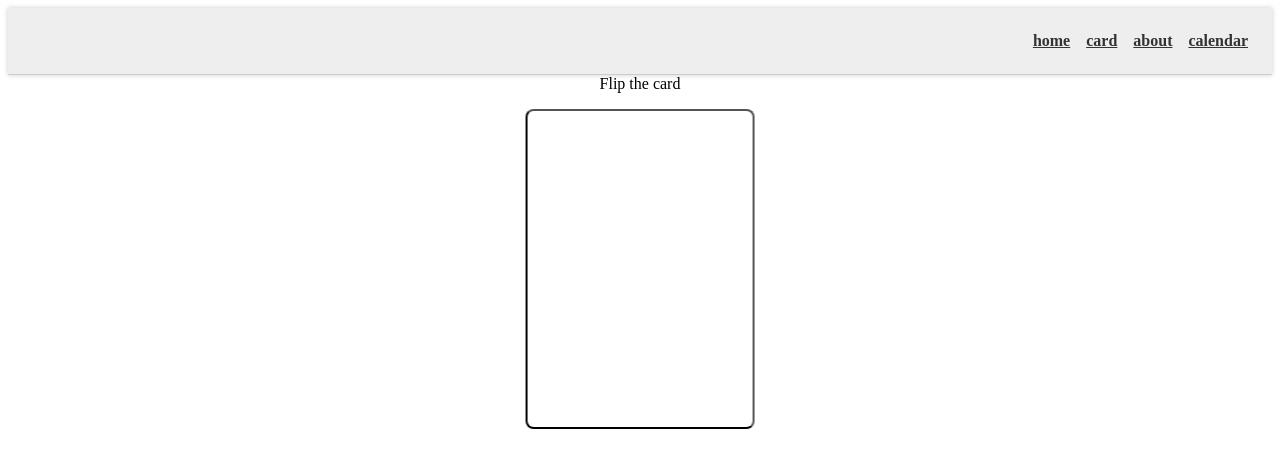
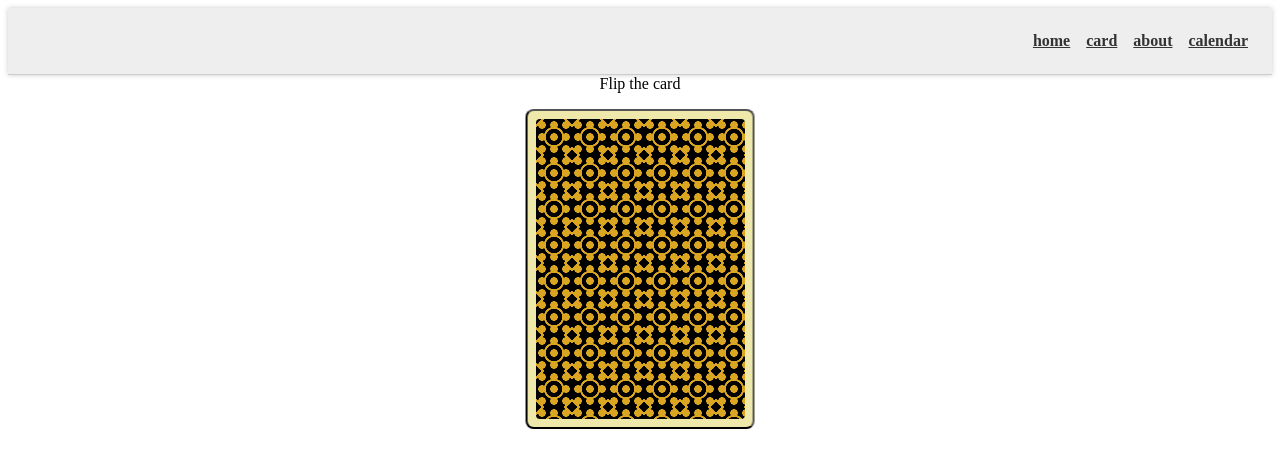
Before and after one commit to lazymesh/svelte-app-learn, a SvelteKit app: page /card in a window 1280 px wide. Shown: the top 468 px of the page. Built offline with nearby package versions, Linux system fonts and the light colour scheme.

Commit message:
using bind and style

```diff
--- a/src/routes/Nested.svelte
+++ b/src/routes/Nested.svelte
@@ -3,6 +3,7 @@
     let info = "this is nested <strong>svelte component</strong>";
     const colors = ['red', 'orange', 'yellow', 'green', 'blue', 'indigo', 'violet'];
 	let selected = $state(colors[0]);
+    let binding_name = $state('world');
 </script>
 
 <p>{@html info} </p>
@@ -19,6 +20,9 @@
 	{/each}
 </div>
 
+<input bind:value={binding_name} />
+
+<h1>Hello {binding_name}!</h1>
 <style>
 p {
     color:rgb(235, 10, 10);
--- a/src/routes/card/+page.svelte
+++ b/src/routes/card/+page.svelte
@@ -6,6 +6,10 @@
 	Flip the card
 	<button
 		class={["card", { flipped }]}
+		style:transform={flipped ? 'rotateY(0)' : ''}
+		style:--bg-1="palegoldenrod"
+		style:--bg-2="black"
+		style:--bg-3="goldenrod"
 		onclick={() => flipped = !flipped}
 	>
 		<div class="front">
```
